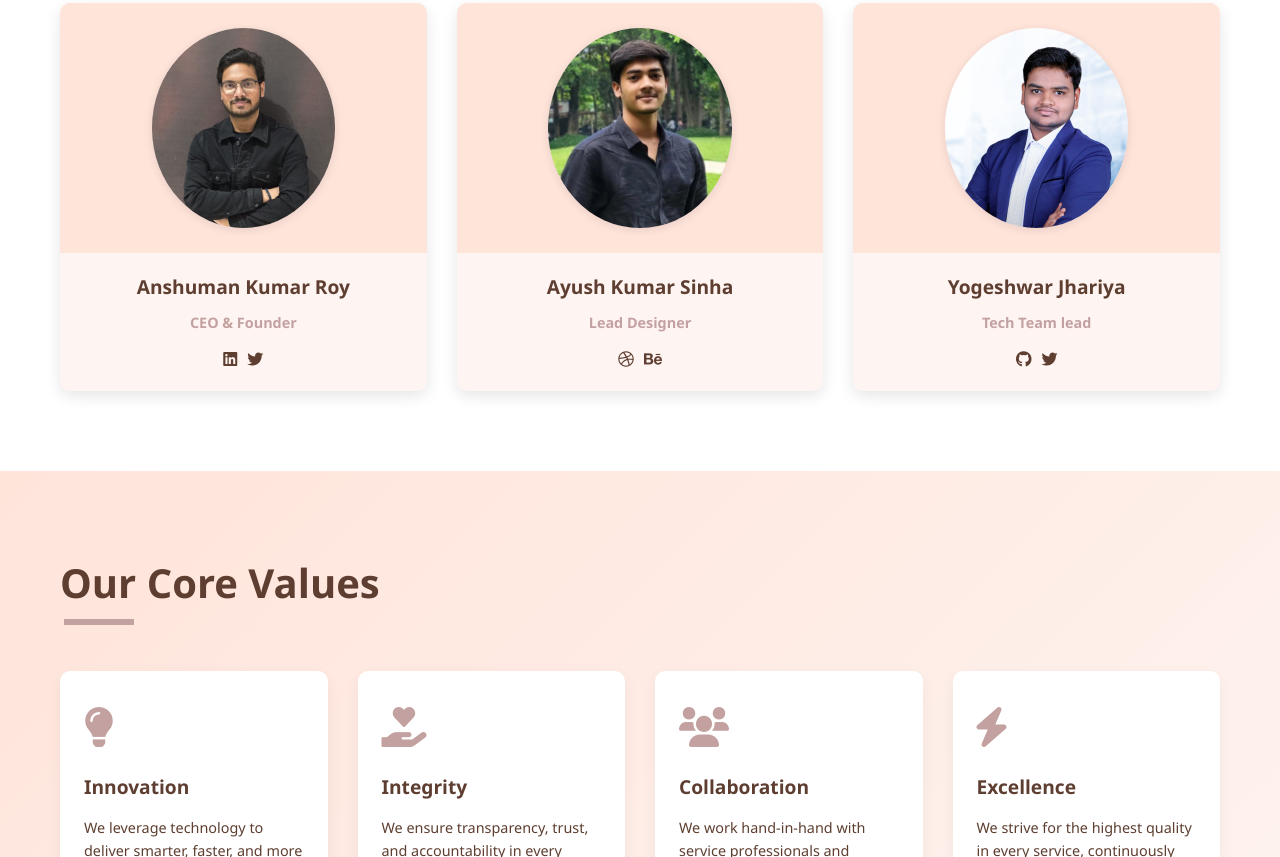
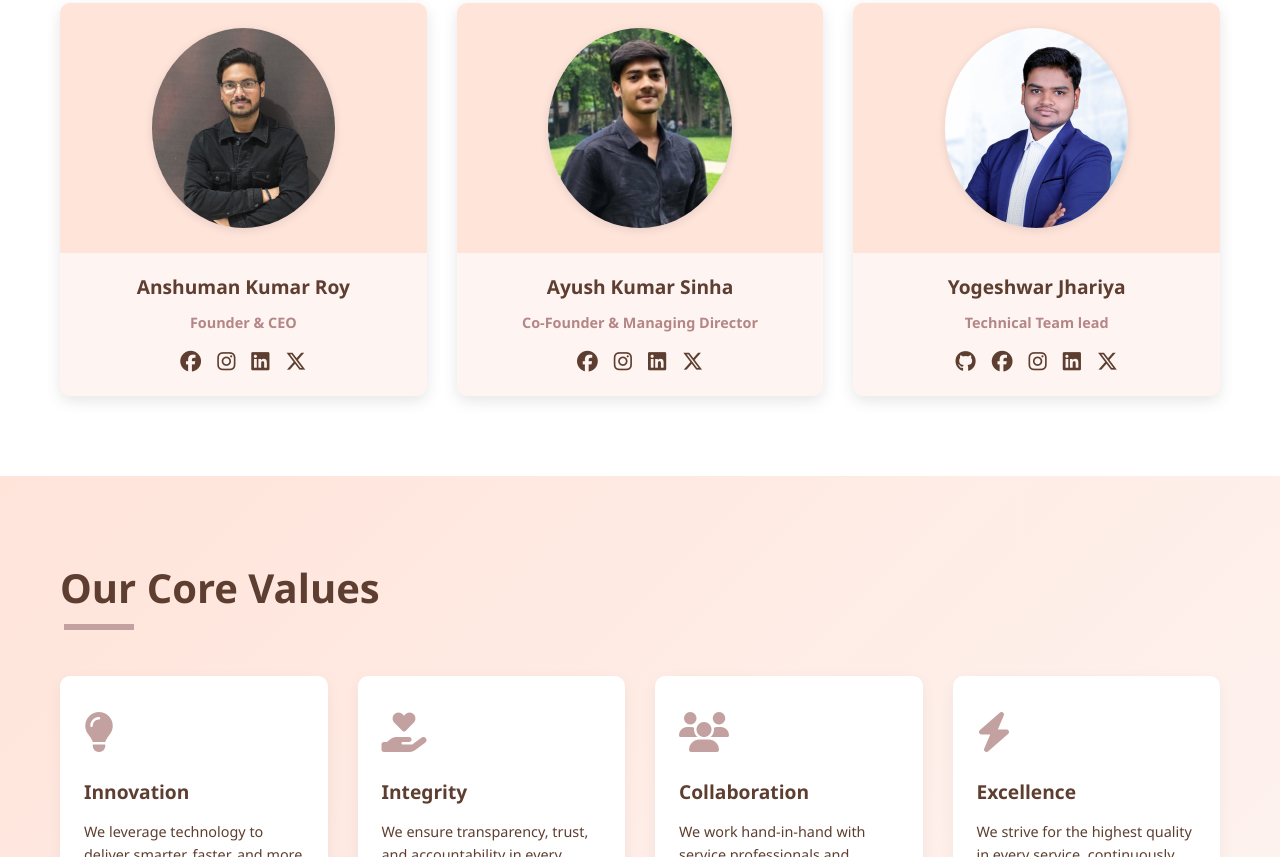
Before and after one commit to Yogeshwar05/liveTestWeb.github.io, a plain HTML site: page About/about.html in a window 1280 px wide. Shown: the part 1091-1948 px from the top of the page. Drawn offline with Linux system fonts and the light colour scheme; a web font is replaced by a local one.

Commit message:
Aligned images, updated socials

```diff
--- a/About/about.html
+++ b/About/about.html
@@ -5,10 +5,7 @@
     <meta name="viewport" content="width=device-width, initial-scale=1.0" />
     <title>About Us | Nexture</title>
     <link rel="icon" href="../assets/favicon.ico" type="image/x-icon" />
-    <link
-      rel="stylesheet"
-      href="https://cdnjs.cloudflare.com/ajax/libs/font-awesome/6.0.0/css/all.min.css"
-    />
+  <link rel="stylesheet" href="https://cdnjs.cloudflare.com/ajax/libs/font-awesome/6.5.0/css/all.min.css" />
     <link rel="stylesheet" href="./css/styles.css" />
     <link rel="stylesheet" href="./css/responsive.css" />
   </head>
@@ -102,11 +99,13 @@
             </div>
             <div class="member-info">
               <h3>Anshuman Kumar Roy</h3>
-              <p class="position">CEO & Founder</p>
+              <p class="position">Founder & CEO</p>
               <!-- <p>Visionary leader with 10+ years in the industry.</p> -->
               <div class="social-links">
-                <a href="#"><i class="fab fa-linkedin"></i></a>
-                <a href="#"><i class="fab fa-twitter"></i></a>
+                <a href="https://www.facebook.com/share/15ZvLm9g2Q/" target="_blank"><i class="fab fa-facebook"></i></a>
+                <a href="https://www.instagram.com/_anshuman_.roy/" target="_blank"><i class="fab fa-instagram"></i></a>
+                <a href="https://www.linkedin.com/in/anshuman-kumar-roy-914868326?utm_source=share&utm_campaign=share_via&utm_content=profile&utm_medium=android_app" target="_blank"><i class="fab fa-linkedin"></i></a>
+                <a href="https://x.com/anshumanroyy?t=iFEpjQpn8stOIrU9iUwZPg&s=09" target="_blank"><i class="fab fa-x-twitter"></i></a>
               </div>
             </div>
           </div>
@@ -121,11 +120,13 @@
             </div>
             <div class="member-info">
               <h3>Ayush Kumar Sinha</h3>
-              <p class="position">Lead Designer</p>
+              <p class="position">Co-Founder & Managing Director</p>
               <!-- <p>Crafting beautiful, intuitive user experiences.</p> -->
               <div class="social-links">
-                <a href="#"><i class="fab fa-dribbble"></i></a>
-                <a href="#"><i class="fab fa-behance"></i></a>
+                <a href="#" target="_blank"><i class="fab fa-facebook"></i></a>
+                <a href="https://www.instagram.com/the_ayushsinha_/?next=%2F_.ayushsinha%2F" target="_blank"><i class="fab fa-instagram"></i></a>
+                <a href="https://www.linkedin.com/in/ayush-sinha-79102a30a/" target="_blank"><i class="fab fa-linkedin"></i></a>
+                <a href="https://x.com/AyushSinha12483" target="_blank"><i class="fab fa-x-twitter"></i></a>
               </div>
             </div>
           </div>
@@ -140,11 +141,14 @@
             </div>
             <div class="member-info">
               <h3>Yogeshwar Jhariya</h3>
-              <p class="position">Tech Team lead</p>
+              <p class="position">Technical Team lead</p>
               <!-- <p>Building robust, scalable technology solutions.</p> -->
               <div class="social-links">
-                <a href="#"><i class="fab fa-github"></i></a>
-                <a href="#"><i class="fab fa-twitter"></i></a>
+                <a href="https://github.com/Yogeshwar05" target="_blank"><i class="fab fa-github"></i></a>
+                <a href="https://www.facebook.com/profile.php?id=100023155906620" target="_blank"><i class="fab fa-facebook"></i></a>
+                <a href="https://www.instagram.com/yogeshwar_nitrkl_05/" target="_blank"><i class="fab fa-instagram"></i></a>
+                <a href="https://in.linkedin.com/in/yogeshwar-jhariya-090977216" target="_blank"><i class="fab fa-linkedin"></i></a>
+                <a href="https://x.com/Yogeshwarjh_05" target="_blank"><i class="fab fa-x-twitter"></i></a>
               </div>
             </div>
           </div>
--- a/About/css/responsive.css
+++ b/About/css/responsive.css
@@ -87,6 +87,8 @@
 .team-member{
     height: 300px;
     width: 250px;
+    justify-self: center;
+
 }
 .member-info{
     padding: 0.5rem;
--- a/About/css/styles.css
+++ b/About/css/styles.css
@@ -49,7 +49,6 @@ a {
 .logo {
     width: 40px;
     height: 40px;
-    background-color: var(--secondary);
     margin-right: 0.4rem;
 }
 .logo img {
@@ -211,16 +210,11 @@ p {
 }
 
 .member-info p.position {
-    color: var(--secondary);
+    color: #b48686;
     font-weight: 600;
-    margin-bottom: 0.8rem;
+    margin-bottom: 0.9rem;
     font-size: 0.9rem;
 }
-
-.member-info p {
-    font-size: 0.9rem;
-}
-
 .social-links {
     display: flex;
     justify-content: center;
@@ -306,6 +300,11 @@ p {
     color: white;
     border-color: white;
 }
+.fab{
+    font-size: 1.3rem;
+    margin: 3px;
+    transition: color 0.3s ease;
+}
 
 /* Animation */
 @keyframes fadeIn {
--- a/Privacy/css/styles.css
+++ b/Privacy/css/styles.css
@@ -31,7 +31,6 @@ nav {
 .logo {
     width: 40px;
     height: 40px;
-    background-color: var(--secondary);
     margin-right: 0.4rem;
 }
 
--- a/ReturnAndRefund/css/style.css
+++ b/ReturnAndRefund/css/style.css
@@ -310,7 +310,6 @@
       .logo {
         width: 40px;
         height: 40px;
-        background-color: var(--secondary);
         margin-right: 0.4rem;
       }
       .logo img {
--- a/TnC/css/style.css
+++ b/TnC/css/style.css
@@ -33,7 +33,6 @@ a {
 .logo {
     width: 40px;
     height: 40px;
-    background-color: var(--secondary);
     margin-right: 0.4rem;
 }
 .logo img {
```
Also changed, not shown: RegisterAsProfessional/register.html (+0 -1 lines), index.html (+1 -1 lines), RegisterAsProfessional/black.txt (deleted).
